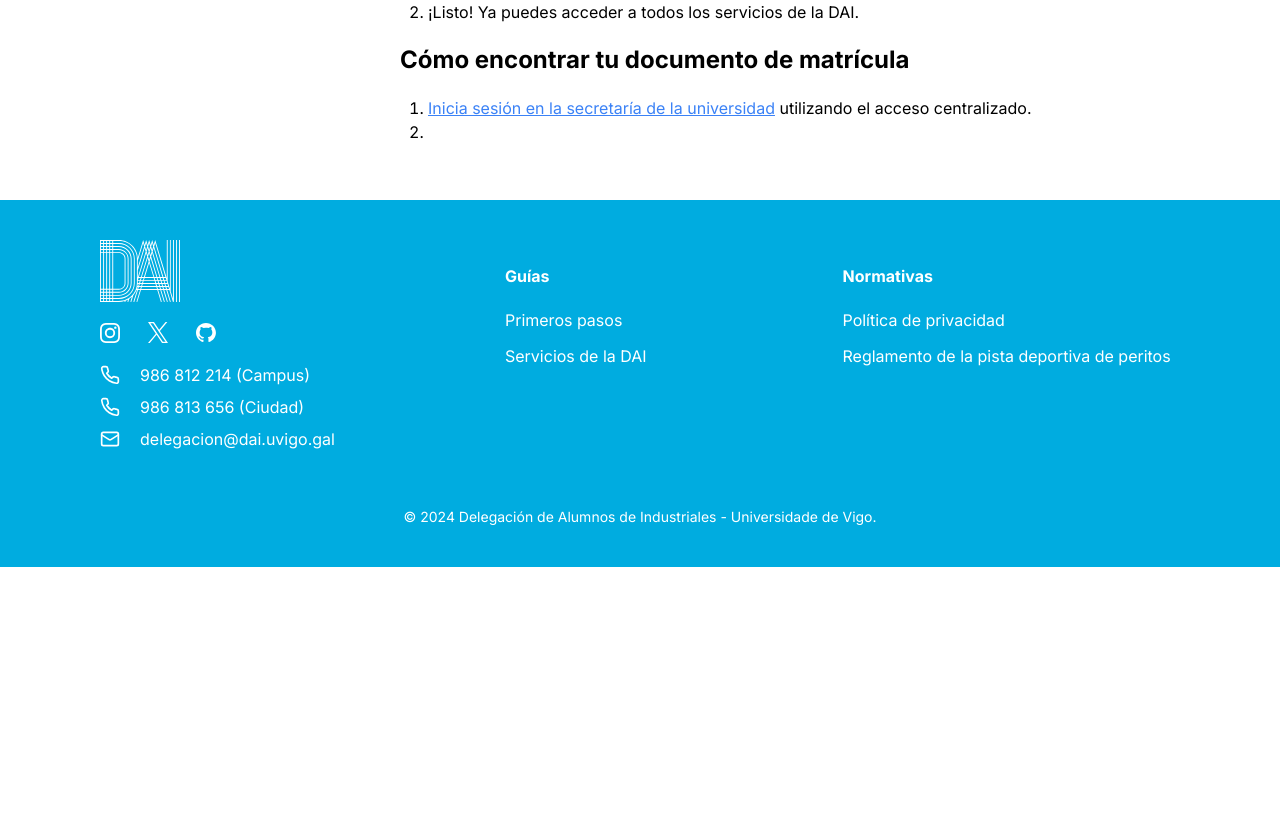
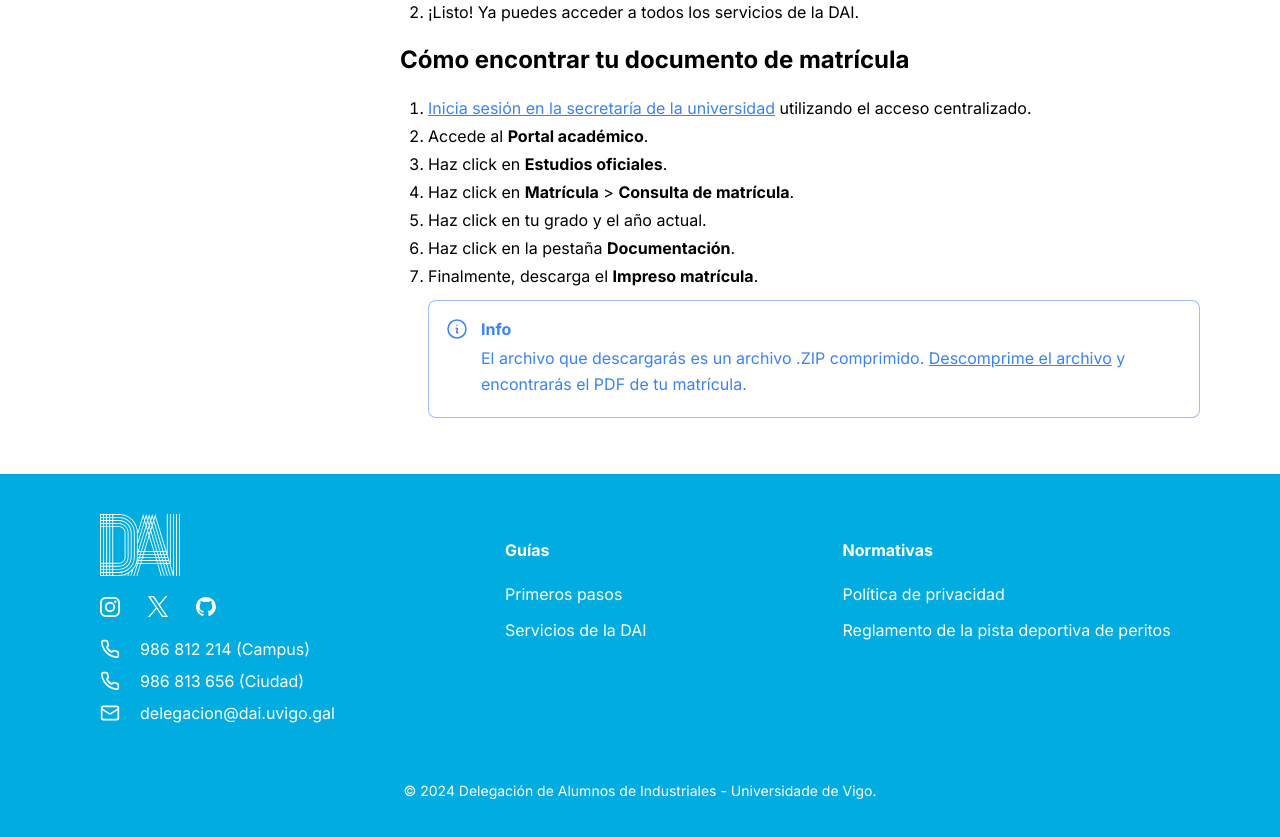
Before and after one commit to axelrogg/daiweb, a Next.js app: page /guias/servicios/como-crear-una-cuenta-en-la-dai in a window 1280 px wide. Shown: the part 900-1737 px from the top of the page. Before the commit the page ends 1467 px from the top, so only its background shows below. Built offline with nearby package versions, Linux system fonts and the light colour scheme.

Commit message:
finish how to create account guide

```diff
--- a/src/app/guias/servicios/como-crear-una-cuenta-en-la-dai/page.mdx
+++ b/src/app/guias/servicios/como-crear-una-cuenta-en-la-dai/page.mdx
@@ -50,4 +50,17 @@ Para comprobar que eres parte de nuestra escuela debes verificar tu cuenta.
 
 1.  [Inicia sesión en la secretaría de la universidad](https://secretaria.uvigo.gal/)
     utilizando el acceso centralizado.
-2.
+2.  Accede al __Portal académico__.
+3.  Haz click en __Estudios oficiales__.
+4.  Haz click en __Matrícula__ > __Consulta de matrícula__.
+5.  Haz click en tu grado y el año actual.
+6.  Haz click en la pestaña __Documentación__.
+7.  Finalmente, descarga el __Impreso matrícula__.
+
+        <Callout variant="info">
+            <CalloutDescription>
+                El archivo que descargarás es un archivo .ZIP comprimido.
+                [Descomprime el archivo](https://support.microsoft.com/es-es/windows/comprimir-y-descomprimir-archivos-f6dde0a7-0fec-8294-e1d3-703ed85e7ebc)
+                y encontrarás el PDF de tu matrícula.
+            </CalloutDescription>
+        </Callout>
--- a/src/mdx-components.tsx
+++ b/src/mdx-components.tsx
@@ -34,7 +34,7 @@ export function useMDXComponents(components: MDXComponents): MDXComponents {
                 href={href}
                 target="_blank"
                 rel="noopener noreferrer"
-                className="text-blue-500 underline lg:hover:underline"
+                className="text-blue-500 underline hover:text-accent"
             >
                 {children}
             </a>
```
